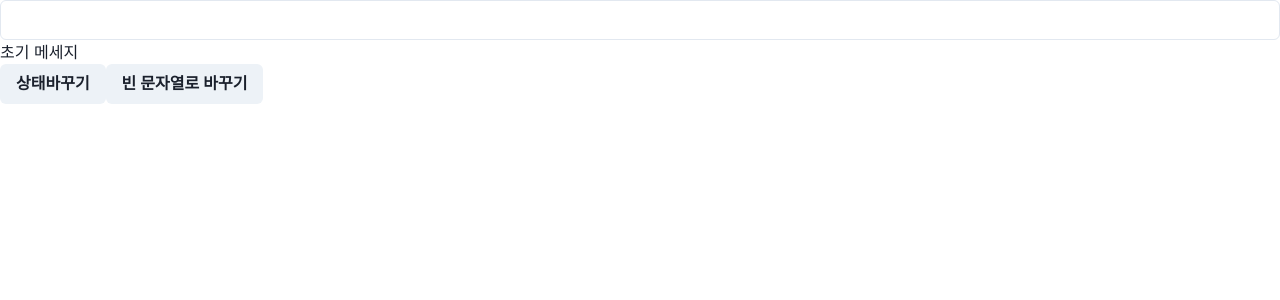
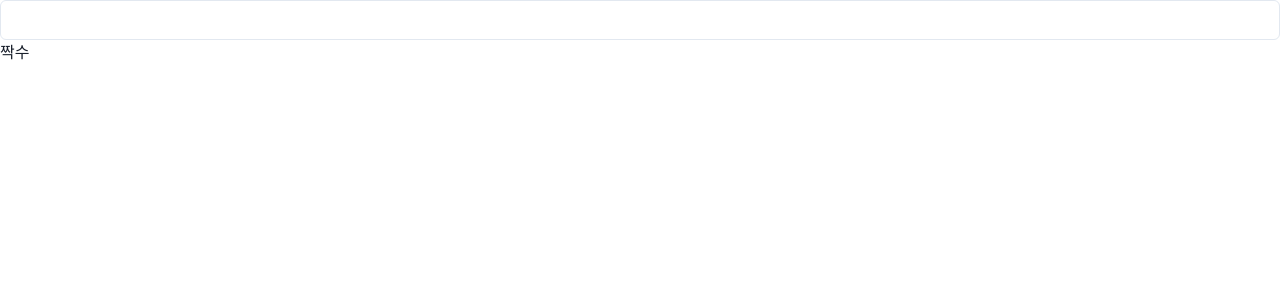
Before and after one commit to hoonil1/hoonil_react, a React (Create React App) app: page / in a window 1280 px wide. Shown: the top 300 px of the page. Built offline with nearby package versions, Linux system fonts and the light colour scheme.

Commit message:
ex) state를 가공해서 쓸수있음

```diff
--- a/src/App.js
+++ b/src/App.js
@@ -1,33 +1,21 @@
-import React, { useState } from "react";
-import { Button, Input } from "@chakra-ui/react";
+import { useState } from "react";
+import { Input, Text } from "@chakra-ui/react";
 
 function App(props) {
-  // 상태가 변경되면 컴포넌트를 다시 그린다 ( = re render)
-  // state : react가 관리하는 컴포넌트의 값
+  const [number, setNumber] = useState(0);
+  const isOdd = number % 2 == 1;
 
-  // state 를 얻는 방법
-  // useState();
-  const [, set] = useState(); //  배열을 리턴함
-  // index 0 :  현재 상태
-  // index 1 : state를 변경할수 있는 메소드
-  const [state, func] = useState("");
-
-  let text = "초기 메세지";
   function handleInputChange(e) {
-    text = e.target.value;
-    console.log("text" + text);
+    setNumber(Number(e.target.value));
   }
 
-  function handleButtonClick(e) {
-    func("바뀐 상태(값)");
-  }
   return (
     <div>
-      <Input onChange={handleInputChange} />
-      <p>{text}</p>
-      <Button onClick={handleButtonClick}>상태바꾸기</Button>
-      <Button onClick={() => func("")}>빈 문자열로 바꾸기</Button>
-      <p>{state}</p>
+      <Input type="number" onChange={handleInputChange} />
+      <Text>
+        {isOdd && "홀수"}
+        {isOdd || "짝수"}
+      </Text>
     </div>
   );
 }
```
